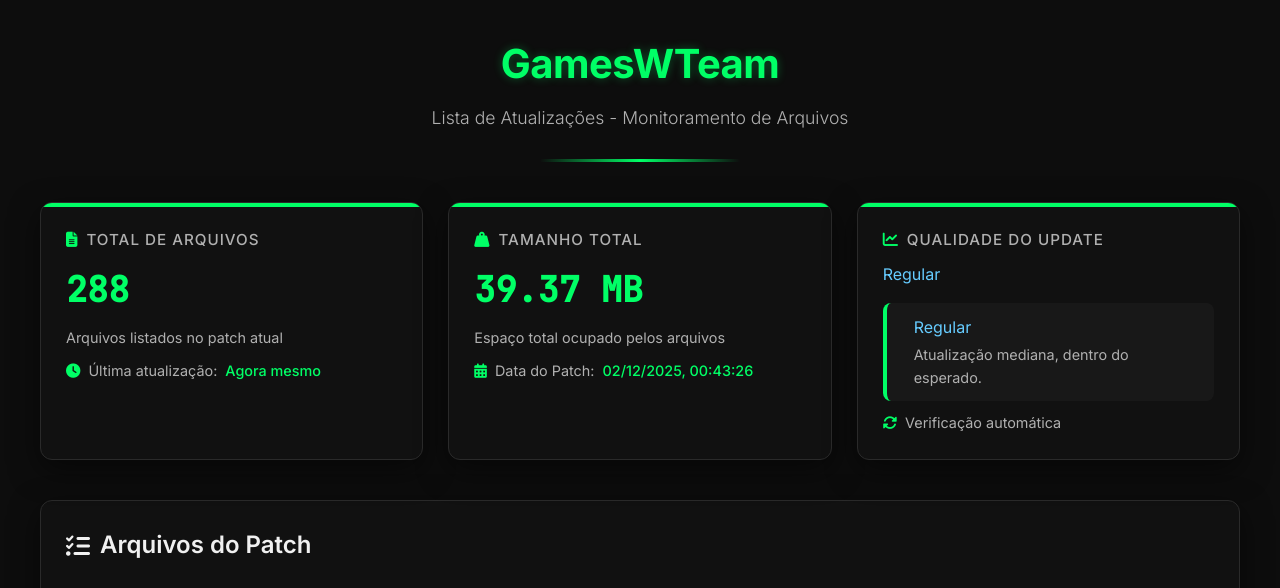
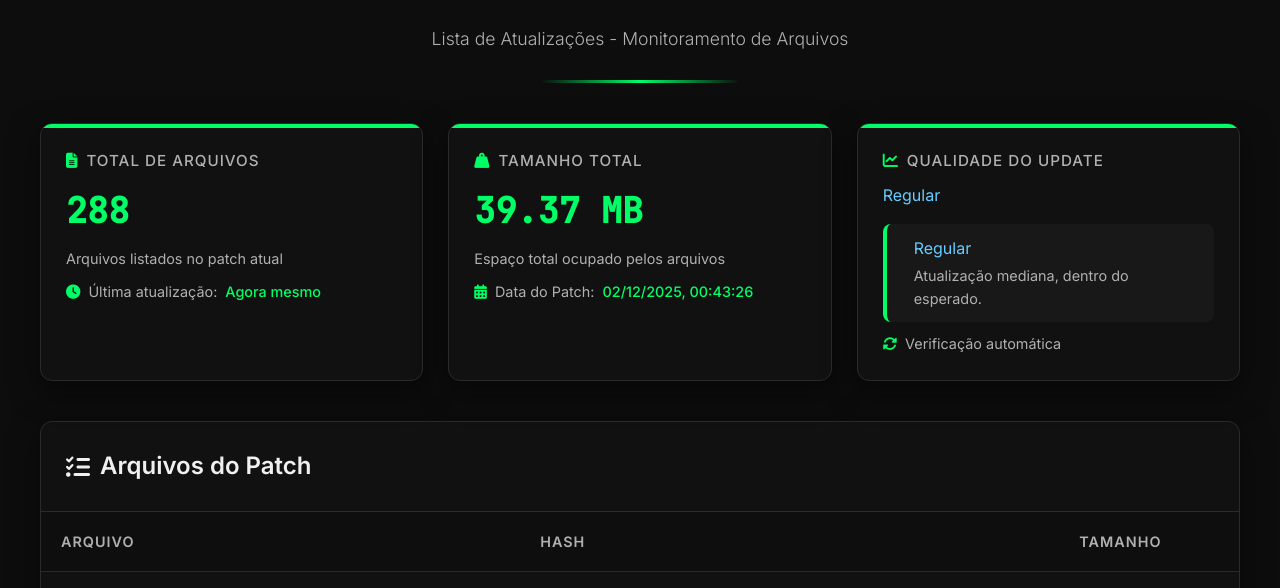
Before and after one commit to gameswteam1/update, a plain HTML site: page index.html in a window 1280 px wide. Shown: the part 181-769 px from the top of the page. Drawn offline with Linux system fonts and the light colour scheme.

Commit message:
Update index.html

```diff
--- a/index.html
+++ b/index.html
@@ -398,7 +398,6 @@
             <div class="logo-container">
                 <img src="https://i.imgur.com/FZAhV5D.png" alt="GamesWTeam Logo">
             </div>
-            <h1>GamesWTeam</h1>
             <div class="subtitle">Lista de Atualizações - Monitoramento de Arquivos</div>
         </header>
 
```
